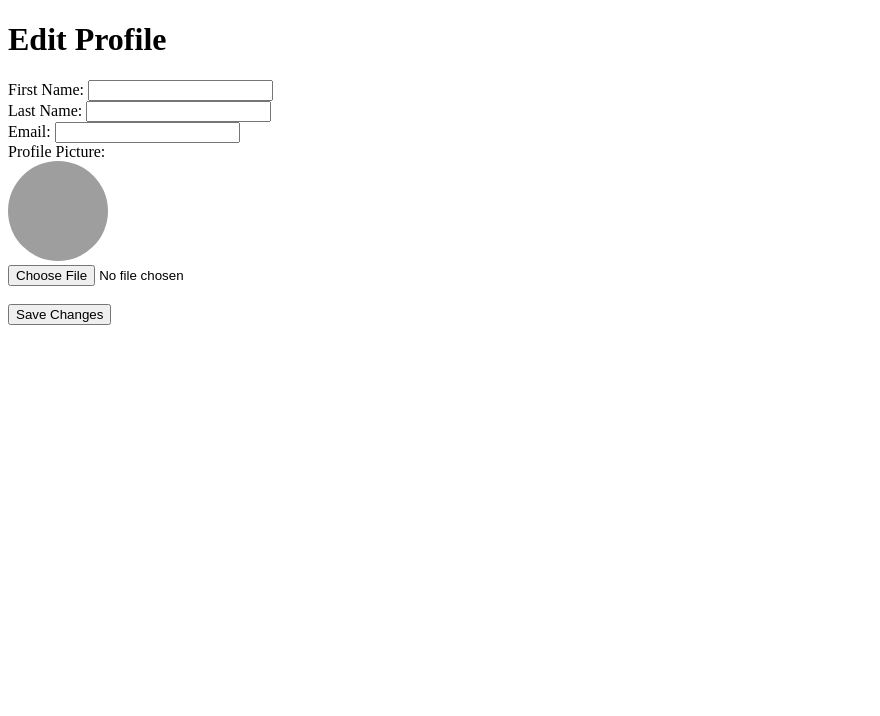
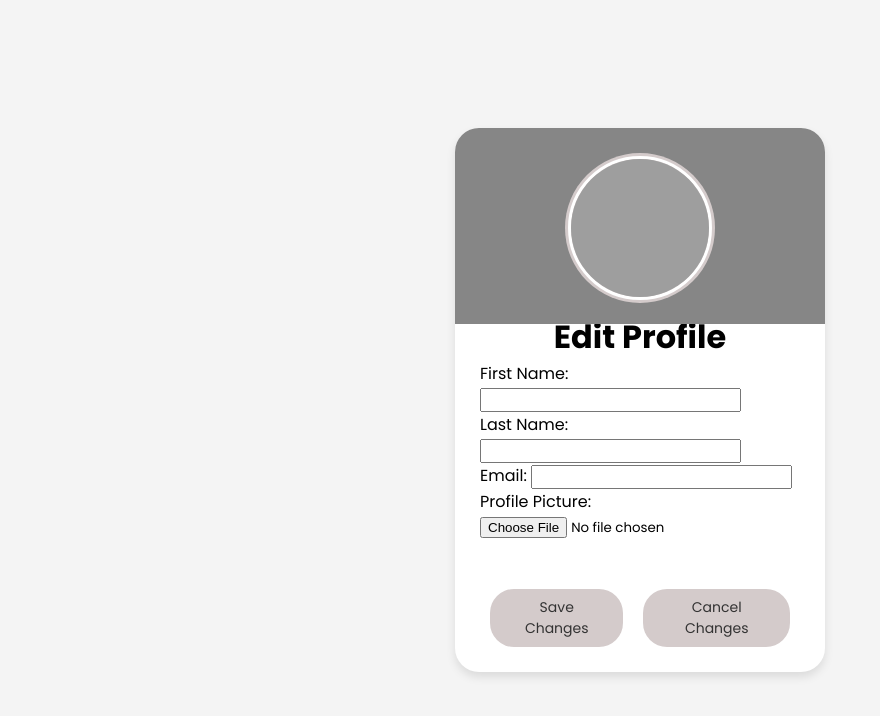
Before and after one commit to FarqadAhmed/itcs333-project, a PHP site: page /edit_Profile.php in a window 1280 px wide. Shown: the top 716 px of the page, without its empty margins (0-880 px from the left). Run offline with PHP 8.4, Linux system fonts and the light colour scheme; the visitor is signed in with stand-in values (Sample User, id 1); data that the repository does not hold is empty; some web fonts are replaced; grey boxes are pictures that could not be loaded.

Commit message:
add some changes to style

```diff
--- a/edit_Profile.php
+++ b/edit_Profile.php
@@ -79,23 +79,28 @@ if ($_SERVER['REQUEST_METHOD'] == 'POST') {
     <meta charset="UTF-8">
     <meta name="viewport" content="width=device-width, initial-scale=1.0">
     <title>Edit Profile</title>
+    <link rel="stylesheet" href="edit.css">
 </head>
 
 <body>
+<div class="profile-card">
+        <div class="image">
+            <img src="<?php echo $user['profile_picture'] ? $user['profile_picture'] : 'user.png'; ?>" alt="Profile Picture" class="profile-img">
+        </div>
     <h1>Edit Profile</h1>
     <form method="post" enctype="multipart/form-data">
-        <label>First Name:</label>
-        <input type="text" name="FName" value="<?php echo $user['FName']; ?>"><br>
-        <label>Last Name:</label>
-        <input type="text" name="LName" value="<?php echo $user['LName'];
-        string: ?>"><br>
-        <label>Email:</label>
-        <input type="email" name="Email" value="<?php echo $user['Email']; ?>"><br>
-        <label>Profile Picture:</label><br>
-        <img src="<?php echo $user['profile_picture'] ? $user['profile_picture'] : 'default.png'; ?>"
-            alt="Profile Picture" style="width:100px; height:100px; border-radius:50%;"><br>
-        <input type="file" name="profile_picture" accept="image/*"><br><br>
-        <button type="submit">Save Changes</button>
+        <label for="FName">First Name:</label>
+        <input type="text" id=FName name="FName" value="<?php echo $user['FName']; ?>"><br>
+        <label for="LName">Last Name:</label>
+        <input type="text" id=LName name="LName" value="<?php echo $user['LName'];string: ?>"><br>
+        <label for="Email" >Email:</label>
+        <input type="email" id="Email" name="Email" value="<?php echo $user['Email']; ?>"><br>
+        <label for="Profile_Picture">Profile Picture:</label><br>
+        <input type="file" id="Profile_Picture" name="profile_picture"  accept="image/*"><br><br>
+        <div class="buttons">
+        <button type="submit" class="button">Save Changes</button>
+        <a href="browse_rooms.php" class="button">Cancel Changes</a>
+            </div>
     </form>
 </body>
 
```
